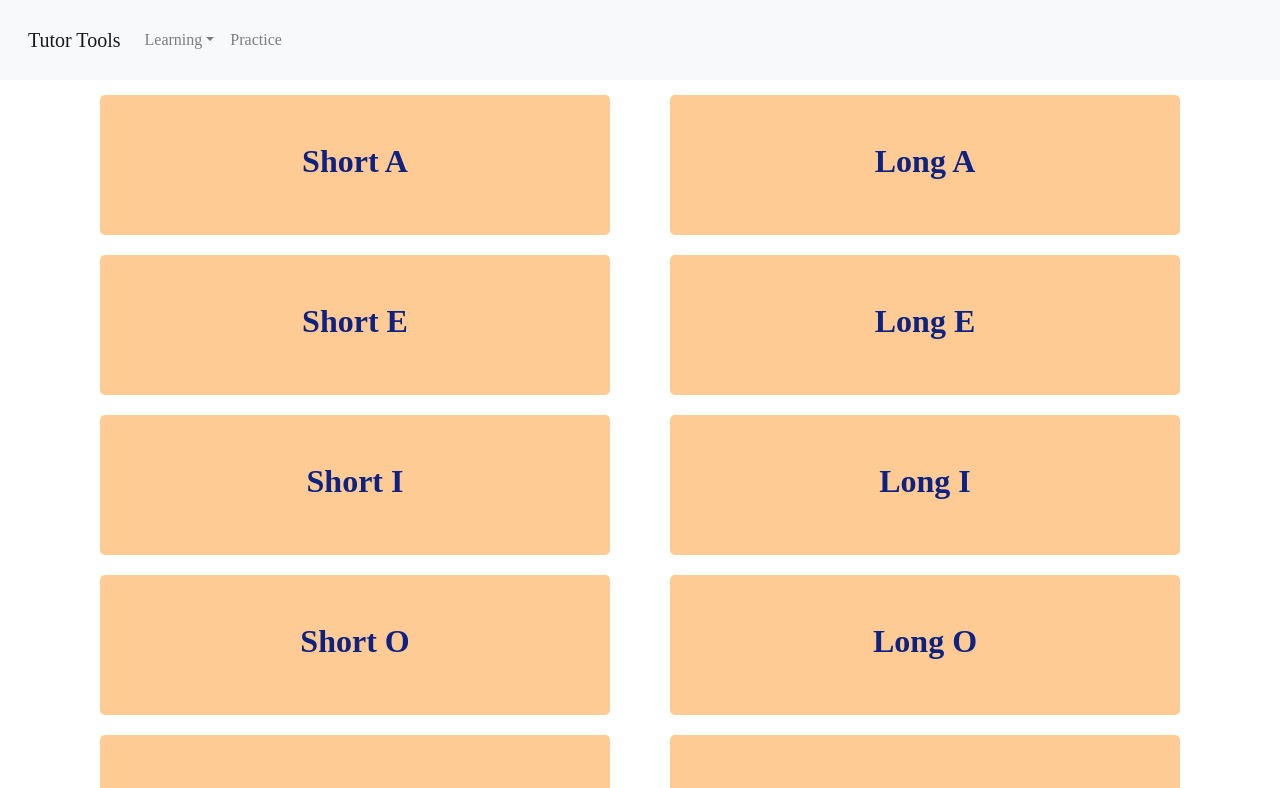
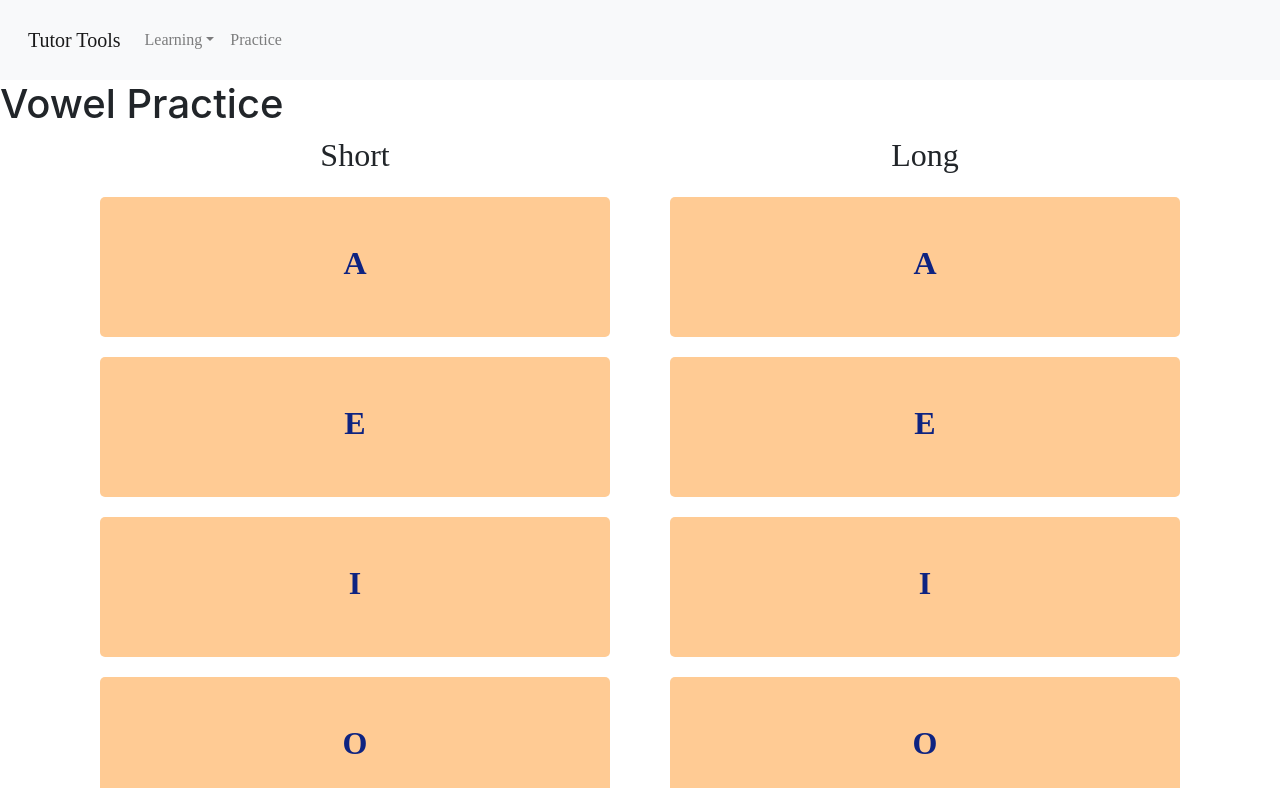
Before and after one commit to kennethjchow/TutorTools, a React (Create React App) app: page /practiceVowels in a window 1280 px wide. Shown: the top 788 px of the page. Built offline with nearby package versions, Linux system fonts and the light colour scheme; a web font is replaced by a local one.

Commit message:
Adding header

```diff
--- a/src/App.css
+++ b/src/App.css
@@ -36,14 +36,6 @@
   height: 100%;
 }
 
-.row {
-  height: 20%;
-}
-
-.col {
-  margin: 10px;
-}
-
 .app-container {
   height: 100%
 }
--- a/src/components/vowel/vowelPracticePage/VowelPracticePage.css
+++ b/src/components/vowel/vowelPracticePage/VowelPracticePage.css
@@ -2,12 +2,17 @@
   height: 100%;
 }
 
-.row {
+.soundRow {
   height: 20%;
 }
 
-.col {
+.soundCol {
   margin: 10px;
+}
+
+.vowelColumnHeader{
+  text-align: center;
+  font-family:rounded;
 }
 
 .app-container {
--- a/src/components/vowel/vowelPracticePage/VowelPracticePage.js
+++ b/src/components/vowel/vowelPracticePage/VowelPracticePage.js
@@ -13,7 +13,12 @@ class VowelPracticePage extends React.Component {
     let sounds = new SoundList()
     return (
         <div className="app-container">
+            <h1>Vowel Practice</h1>
             <Container>
+              <Row>
+                <Col className="vowelColumnHeader"><h2>Short</h2></Col>
+                <Col className="vowelColumnHeader"><h2>Long</h2></Col>
+              </Row>
                 {createRows(sounds.sounds)}
             </Container>
         </div>
@@ -31,9 +36,9 @@ function createRows(sounds) {
     if (totalNumSounds-row_length > row_length) {
       console.log('hi')
       elements.push(
-        <Row>
-          <Col><Vowel sound={sounds[index]}/></Col>
-          <Col><Vowel sound={sounds[index+1]}/></Col>
+        <Row className="soundRow">
+          <Col className="soundCol"><Vowel sound={sounds[index]}/></Col>
+          <Col className="soundCol"><Vowel sound={sounds[index+1]}/></Col>
         </Row>
       )
     }
--- a/src/data/SoundList.js
+++ b/src/data/SoundList.js
@@ -4,16 +4,16 @@ import ShortI from '../sounds/short_i.mp3'
 class SoundList {
     constructor(){
         this.sounds = [];
-        this.sounds.push(new Sound('Short A', ShortI));
-        this.sounds.push(new Sound('Long A', ShortI));
-        this.sounds.push(new Sound('Short E', ShortI));
-        this.sounds.push(new Sound('Long E', ShortI));
-        this.sounds.push(new Sound('Short I', ShortI));
-        this.sounds.push(new Sound('Long I', ShortI));
-        this.sounds.push(new Sound('Short O', ShortI));
-        this.sounds.push(new Sound('Long O', ShortI));
-        this.sounds.push(new Sound('Short U', ShortI));
-        this.sounds.push(new Sound('Long U', ShortI));
+        this.sounds.push(new Sound('A', ShortI));
+        this.sounds.push(new Sound('A', ShortI));
+        this.sounds.push(new Sound('E', ShortI));
+        this.sounds.push(new Sound('E', ShortI));
+        this.sounds.push(new Sound('I', ShortI));
+        this.sounds.push(new Sound('I', ShortI));
+        this.sounds.push(new Sound('O', ShortI));
+        this.sounds.push(new Sound('O', ShortI));
+        this.sounds.push(new Sound('U', ShortI));
+        this.sounds.push(new Sound('U', ShortI));
     }
 
     get sounds() {
```
